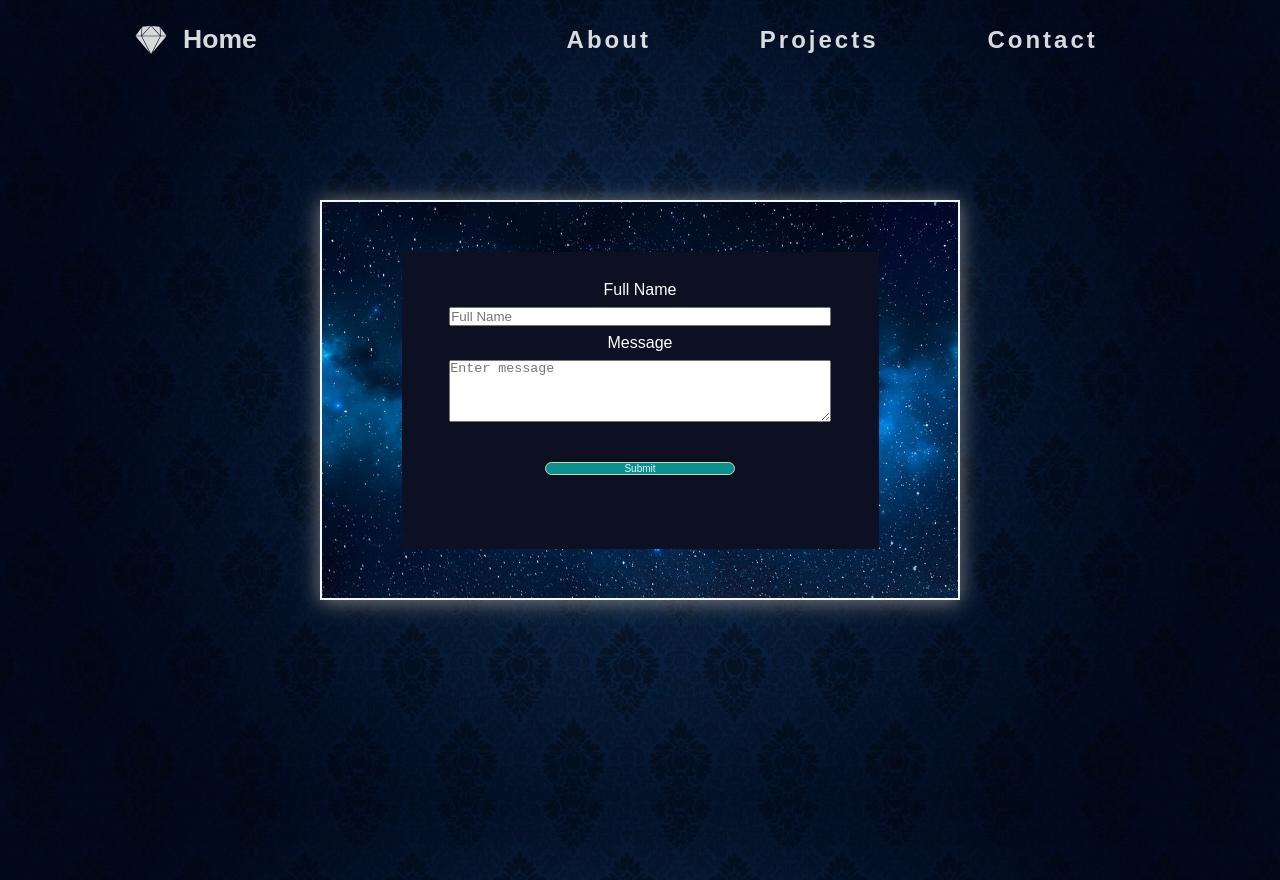
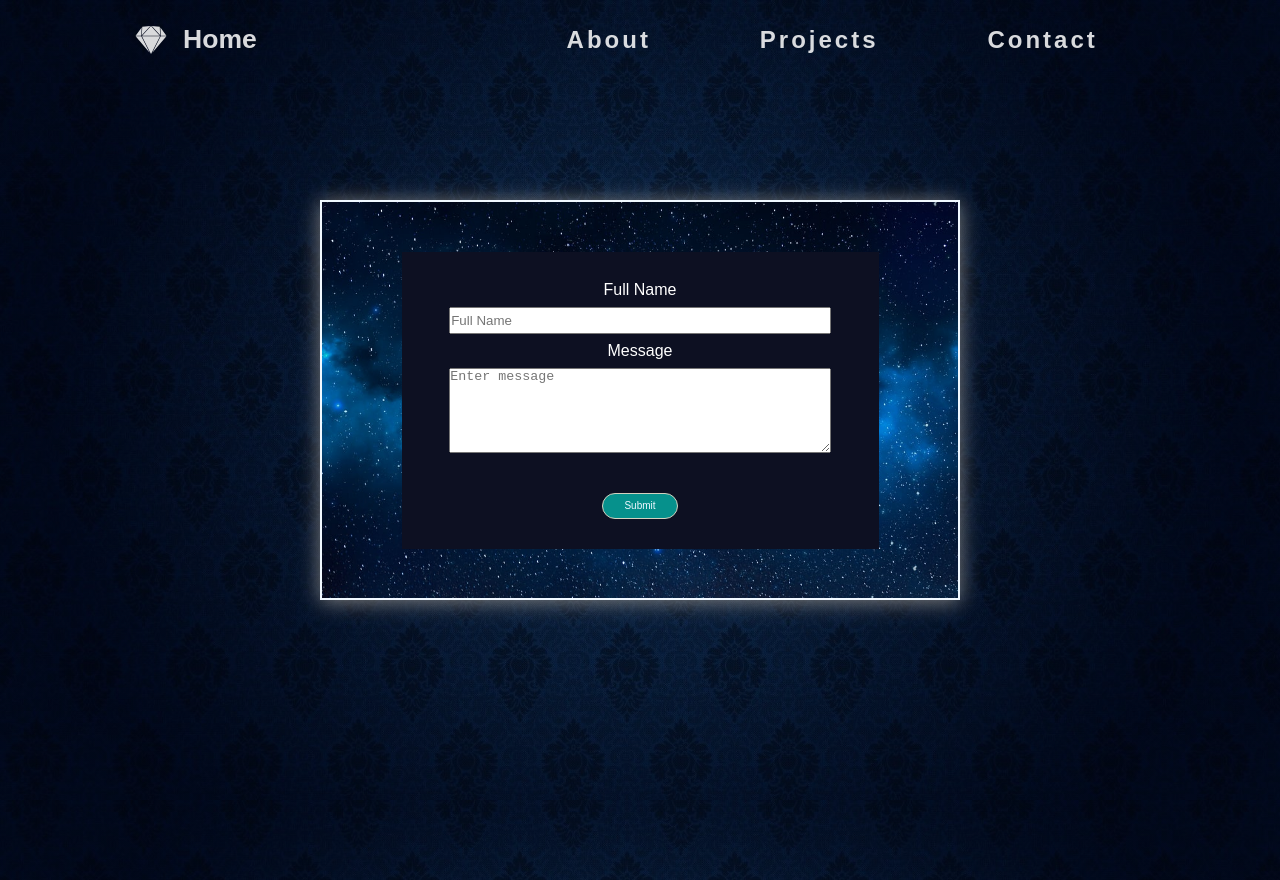
Before and after one commit to daniels74/web-porfolio, a React (Create React App) app: page /Contact in a window 1280 px wide. Built offline with nearby package versions, Linux system fonts and the light colour scheme.

Commit message:
Updated contact page form.

```diff
--- a/package.json
+++ b/package.json
@@ -3,6 +3,7 @@
   "version": "0.1.0",
   "private": true,
   "dependencies": {
+    "@babel/plugin-proposal-private-property-in-object": "^7.21.11",
     "@fortawesome/fontawesome-svg-core": "^6.1.1",
     "@fortawesome/free-solid-svg-icons": "^6.1.1",
     "@fortawesome/react-fontawesome": "^0.1.18",
--- a/src/pages/Contact/Contact.css
+++ b/src/pages/Contact/Contact.css
@@ -47,19 +47,22 @@
     background-color: transparent;
 }
 
-.full_name {
-    width: 100%
+.full-name {
+    width: 100%;
+    height: 15%;
 }
 
-.text_message {
+.text-message {
     width: 100%;
+    height: 50%;
 }
 
 .btn {
     background-color: rgb(6, 145, 140);
     border-radius: 1rem;
     font-size: 10px;
-    width: 50%;
+    height: 15%;
+    width: 20%;
     margin-top: 2rem;
     border-style: solid;
     border-color:rgb(210, 210, 191);
--- a/src/pages/Contact/Contact.jsx
+++ b/src/pages/Contact/Contact.jsx
@@ -27,9 +27,9 @@ const Contact = () => {
           <div className="inner_container">
             <div className="boxes_container">
               <label>Full Name</label>
-              <input type="text" className="full_name" placeHolder="Full Name"/>
+              <input type="text" className="full-name" placeholder="Full Name"/>
               <label className="message">Message</label>
-              <textarea type="text" className="full_name" rows="4" placeHolder="Enter message"/>
+              <textarea type="text" className="text-message" rows="4" placeholder="Enter message"/>
               <input type="submit" value="Submit" className="btn" />
             </div>
           </div>
```
Also changed, not shown: 1 other file (tests, documents, lock files or other folders).
